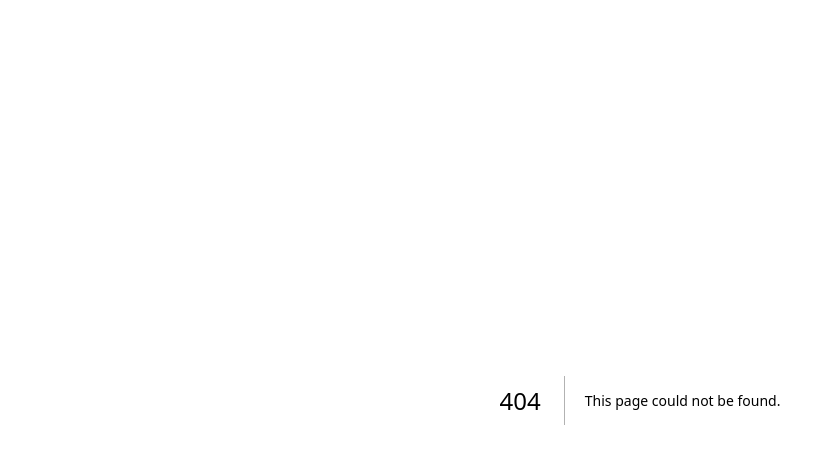
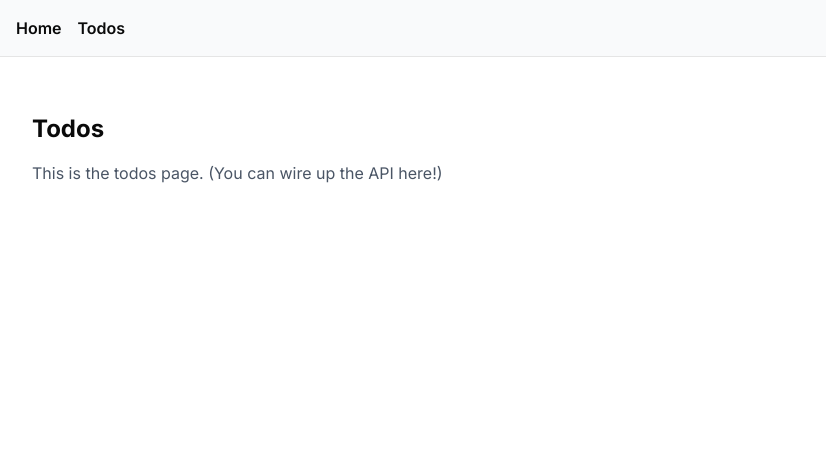
Before and after one commit to marcopeg/42go-nextjs, a Next.js app: page /todos in a window 1280 px wide. Before the commit this address had no page. Shown: the top 464 px of the page, without its empty margins (0-826 px from the left). Built offline with nearby package versions, Linux system fonts and the light colour scheme.

Commit message:
feat: add todos page

```diff
--- a/src/app/layout.tsx
+++ b/src/app/layout.tsx
@@ -4,6 +4,7 @@ import { getAppName } from "@/lib/app-config"; // Renamed from @/lib/config
 import type { AppName } from "../AppConfig"; // Updated import path
 import { AppConfigProvider } from "@/components/AppConfigProvider";
 import "./globals.css";
+import Link from "next/link";
 
 const inter = Inter({ subsets: ["latin"] });
 
@@ -23,6 +24,14 @@ export default async function RootLayout({
     <html lang="en" data-app-name={appName ?? undefined}>
       <head></head>
       <body className={inter.className}>
+        <nav className="w-full flex gap-4 p-4 border-b bg-gray-50 mb-6">
+          <Link href="/" className="font-semibold hover:underline">
+            Home
+          </Link>
+          <Link href="/todos" className="font-semibold hover:underline">
+            Todos
+          </Link>
+        </nav>
         <AppConfigProvider>{children}</AppConfigProvider>
       </body>
     </html>
--- /dev/null
+++ b/src/app/todos/page.tsx
@@ -0,0 +1,11 @@
+export default function TodosPage() {
+  // Chuck Norris doesn't need to fetch todos. They come to him.
+  return (
+    <main className="p-8">
+      <h1 className="text-2xl font-bold mb-4">Todos</h1>
+      <p className="text-gray-600">
+        This is the todos page. (You can wire up the API here!)
+      </p>
+    </main>
+  );
+}
```
